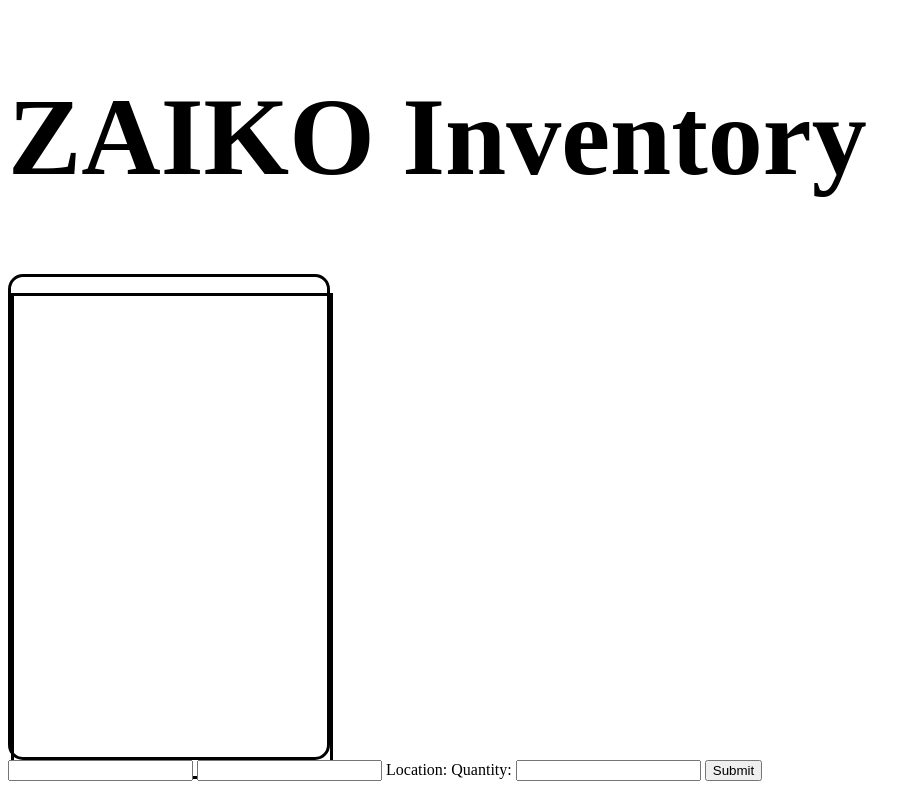
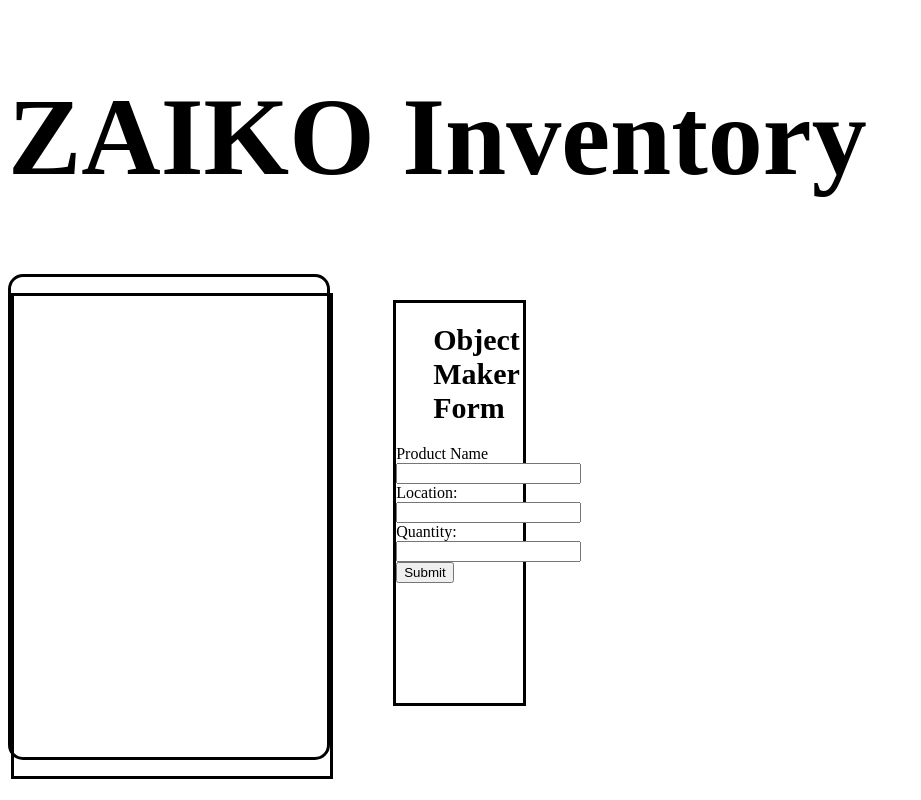
Before and after one commit to DesignerDeveloperDove/Zaiko_Inventory, a PHP site: page / in a window 1280 px wide. Shown: the whole page, without its empty margins (0-921 px from the left). Run offline with PHP 8.4, Linux system fonts and the light colour scheme.

Commit message:
Formalities

```diff
--- a/Index.html
+++ b/Index.html
@@ -7,25 +7,31 @@
 
     <title>Zaiko Inventory</title>
 </head>
+
 <body>
-    <h1>ZAIKO Inventory</h1>
+        <h1>ZAIKO Inventory</h1>
 
-
-    <div class="SideBar">
+<div class="body2">
+ <div class="SideBar">
         <h1 id="Data"> </h1>
     </div>
 
     <div class="DAFORM">
             <form action="" id="FORM">
+                <h1>Object Maker Form</h1>
+                <label for="Product" id="Product">Product Name</label>
                 <input type="text" id="Product">
-                <label for="Product" id="Product"></label>
+                <label for="Location" id="Location" >Location:</label>
                 <input type="text" id="Location">
-                <label for="Location" id="Location" >Location:</label>
                 <label for="QTY">Quantity:</label>
                 <input type="number" id="QTY" name="quantity">
                 <button type="submit">Submit</button>
             </form>
     </div>
+</div>
+
+
+
 </body>
 <script src="Zaiko.js" ></script>
 </html>
--- a/Zaiko.css
+++ b/Zaiko.css
@@ -1,3 +1,7 @@
+.body2{
+    display: flex;
+    flex-direction: row;
+}
 h1{
     font-size: 110px;
 }
@@ -18,3 +22,18 @@ h1{
     width: 100%;
     height: 100%;
 }
+.DAFORM{
+    margin-top: 2%;
+    display: flex;
+    width: 10%;
+    height: 400px;
+    border: solid black;
+    margin-left: 5%;
+}
+#FORM{
+flex-direction: column;
+}
+#FORM h1{
+    font-size: 30px;
+    margin-left: 20%;
+}
```
